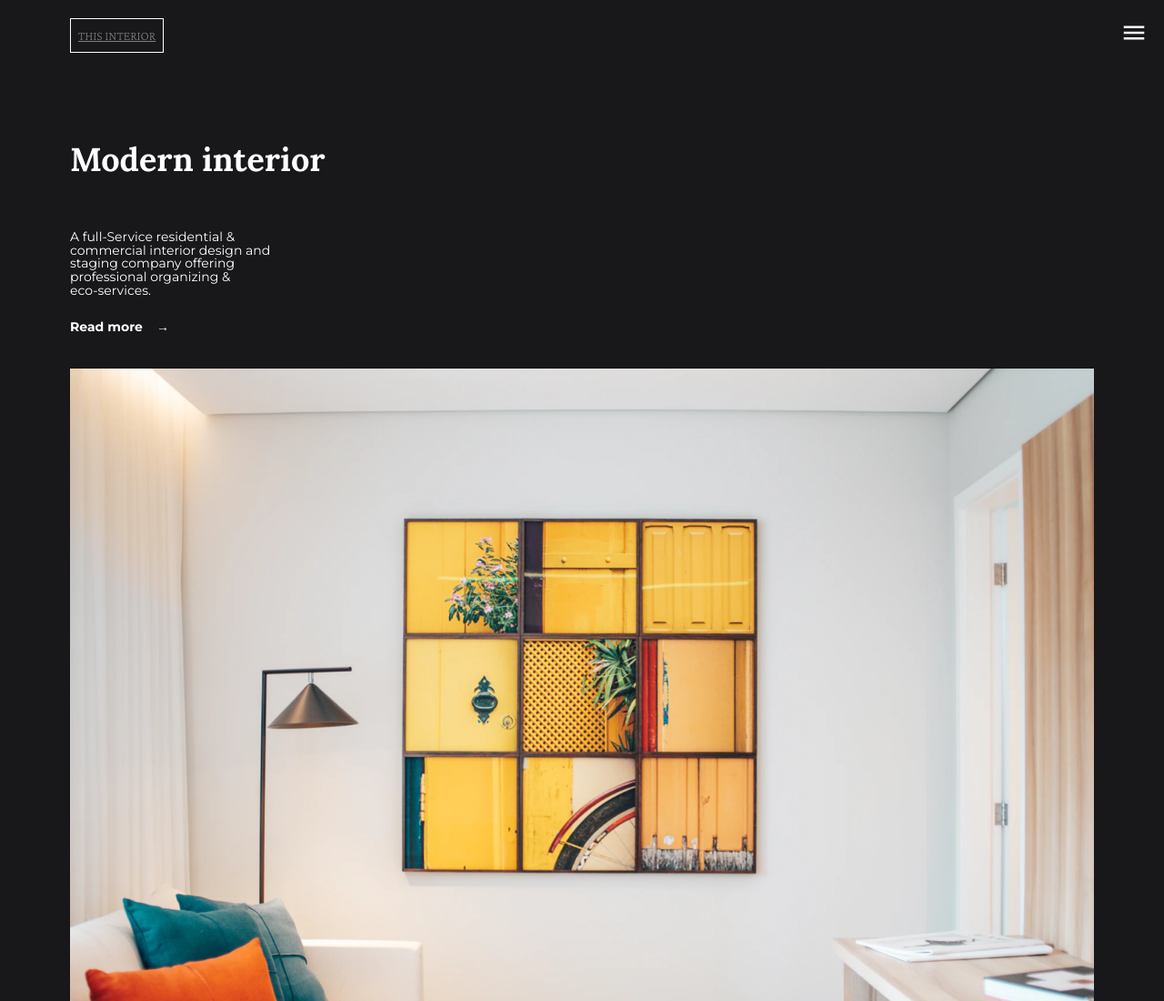
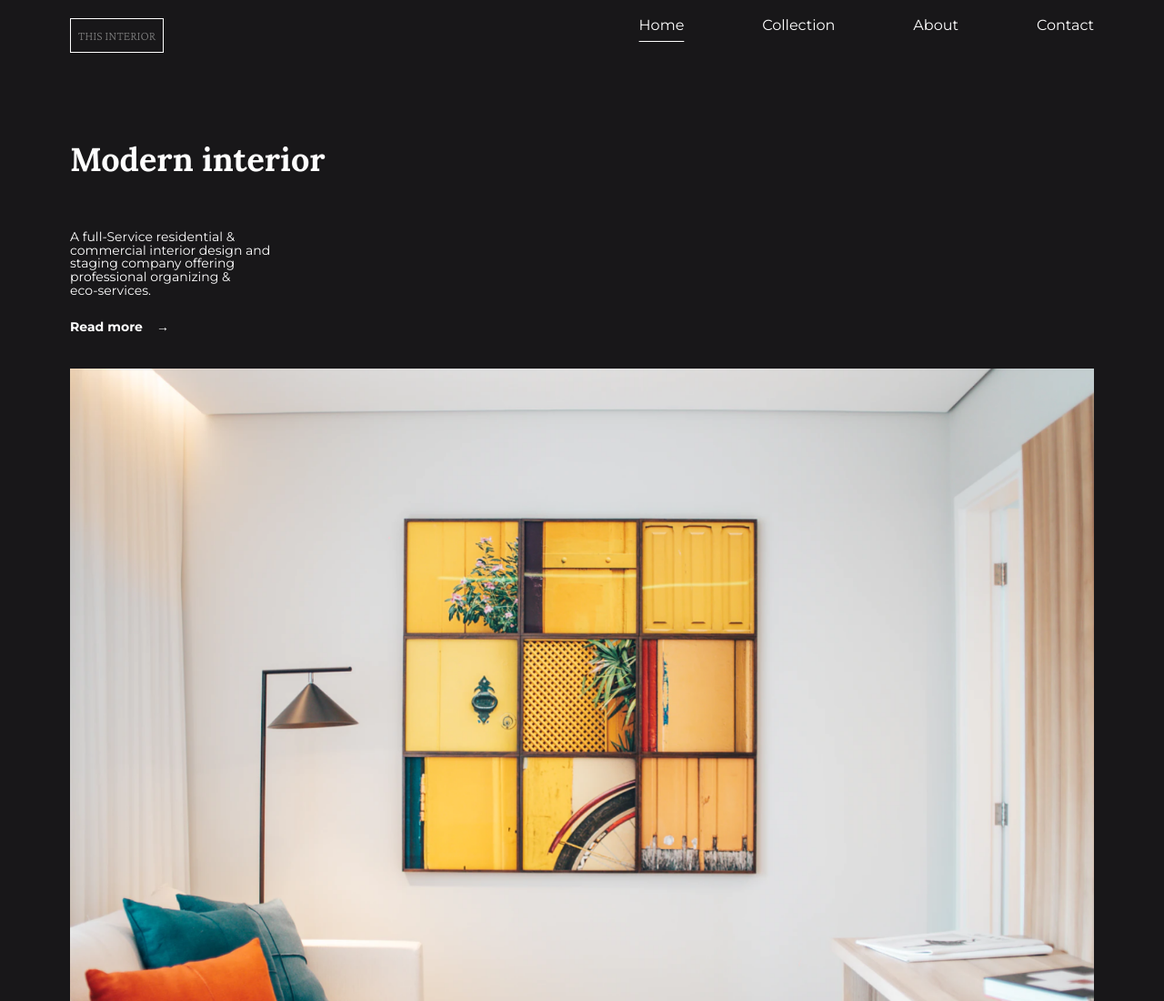
Before and after one commit to Karobwe/devchallenges-interior-consultant, a website with bundled scripts: page public/index.html in a window 1280 px wide. Shown: the top 1100 px of the page at 91% size. Built offline with nearby package versions, Linux system fonts and the light colour scheme; files whose address does not match are found by name.

Commit message:
feat: desktop menu

```diff
--- a/assets/styles/components/_header.scss
+++ b/assets/styles/components/_header.scss
@@ -1,4 +1,5 @@
 @import "../utils/variables";
+@import "../utils/mixins";
 
 header {
   .menu {
@@ -15,6 +16,7 @@ header {
       font-size: $text-md;
       text-align: center;
       text-transform: uppercase;
+      text-decoration: none;
       line-height: $leading-2xl;
 
       color: grey;
@@ -28,10 +30,31 @@ header {
       color: $white;
       background: none;
       z-index: 100;
+
+      @include media-gte-lg {
+        display: none;
+      }
     }
 
     .menu-collapse {
       display: none;
+
+      @include media-gte-lg {
+        display: block;
+      }
+
+      ul {
+        @include media-gte-lg {
+          display: flex;
+          column-gap: 86px;
+        }
+      }
+
+      li.active {
+        text-decoration: underline;
+        text-underline-position: under;
+        text-underline-offset: 8px;
+      }
     }
 
     .menu-collapse.opened {
@@ -47,12 +70,6 @@ header {
       li {
         margin: 32px auto;
       }
-
-      li.active {
-        text-decoration: underline;
-        text-underline-position: under;
-        text-underline-offset: 8px;
-      }
     }
 
     .menu-link {
```
